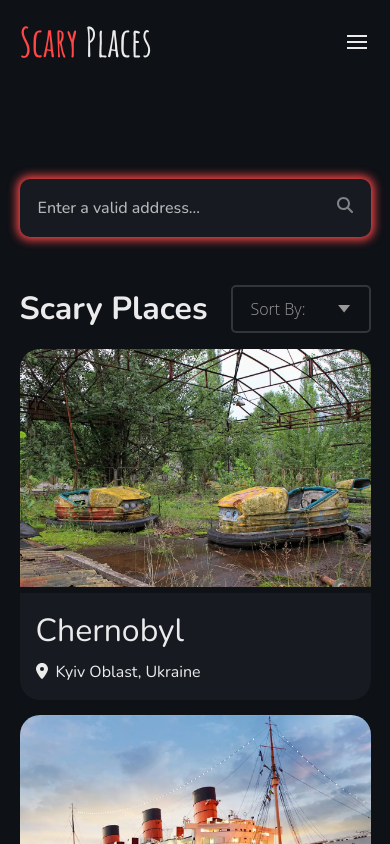
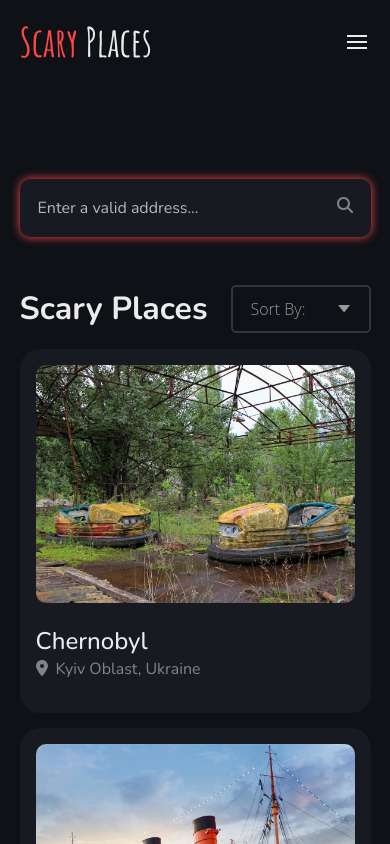
Before and after one commit to JaseySmith/search-app, a React (Create React App) app: page /search in a window 390 px wide. Shown: the top 844 px of the page. Built offline with nearby package versions, Linux system fonts and the light colour scheme.

Commit message:
Updated App.css

```diff
--- a/src/App.css
+++ b/src/App.css
@@ -8,7 +8,7 @@
   --light: #EBEBEB; /* text */
   --dark: #0E1116; /* background */
   --shade: #171b21;
-  --overlay: rgba(14, 17, 22, 0.8);
+  --overlay: rgba(0, 0, 0, 0.6);
   --accent: #ff4747;
 }
 
@@ -16,7 +16,7 @@
   --light: #0E1116; /* text */
   --dark: #EBEBEB; /* background */
   --shade: #E0E0E0;
-  --overlay: rgba(14, 17, 22, 0.4);
+  --overlay: rgba(233, 233, 233, 0.8);
 }
 /* --- Misc. --- */
 * {
@@ -47,7 +47,6 @@ body {
 #header {
   padding: 16px 10%;
   position: fixed;
-  /* background-color: var(--dark); */
   transition: all 0.2s;
   top: 0;
   right: 0;
@@ -90,6 +89,10 @@ body {
 
 .nav-menu a:hover {
   opacity: 1;
+}
+
+.scrolled {
+  background-color: var(--dark);
 }
 
 
@@ -137,8 +140,9 @@ body {
   background: url(/src/img/foggy-dark-forest.jpg);
   background-size: cover;
   background-position: center;
-  background-color: rgba(0, 0, 0, 0.6);
+  background-color: var(--overlay);
   background-blend-mode: overlay;
+  transition: all 0.1s;
 }
 
 #home .container {
@@ -182,33 +186,21 @@ h1 {
   font-weight: 700;
   text-decoration: none;
   border: 2px solid var(--accent);
-  color: var(--accent);
+  background-color: var(--accent);
+  color: var(--dark);
   overflow: hidden;
-  -webkit-transition: all 0.3s ease-in-out;
-  -o-transition: all 0.3s ease-in-out;
-  transition: all 0.3s ease-in-out;
+  -webkit-transition: all 0.2s;
+  -o-transition: all 0.2s;
+  transition: all 0.2s;
   padding: 16px 32px;
   border-radius: 10px;
   display: inline-block;
   position: relative;
 }
 
-.btn:before{
-  content: "";
-  z-index: -1;
-  position: absolute;
-  width: 100%;
-  height: 100%;
-  top: 0;
-  left: -100%;
-  background-color: var(--accent);
-  -webkit-transition: all 0.3s ease-in-out;
-  -o-transition: all 0.3s ease-in-out;
-  transition: all 0.3s ease-in-out;
-}
-
 .btn:hover{
-  color: var(--dark);
+  background-color: transparent;
+  color: var(--accent);
   transition: all 0.2s;
 }
 
@@ -230,9 +222,9 @@ h2 {
 
 #about .container {
   display: grid;
-  grid-template-columns: 32% 32% 32%;
+  grid-template-columns: 33fr 33fr 33fr;
   grid-template-rows: auto;
-  gap: 2vw;
+  gap: 1vw;
   justify-content: center;
   align-items: center;
 }
@@ -268,8 +260,8 @@ h3 {
 
 #social .container {
   display: grid;
-  grid-template-columns: 23.25% 23.25% 23.25% 23.25%;
-  gap: 2vw;
+  grid-template-columns: 25fr 25fr 25fr 25fr;
+  gap: 1vw;
   grid-template-rows: auto;
   justify-content: center;
   align-items: center;
@@ -355,6 +347,10 @@ footer nav a {
   align-items: center;
 }
 
+#contact h2 {
+  margin-bottom: 8px;
+}
+
 #contact .text {
   margin-bottom: 32px;
 }
@@ -390,6 +386,7 @@ form textarea {
 
 form button {
   width: auto;
+  cursor: pointer;
   margin-top: 28px;
   background-color: transparent;
   font-family: 'Nunito', sans-serif;
@@ -398,6 +395,7 @@ form button {
 }
 
 ::-webkit-input-placeholder {
+  font-weight: 300;
   color: var(--light);
   transition: color 0.2s;
   font-family: 'Nunito', sans-serif;
@@ -405,6 +403,7 @@ form button {
 }
 
 ::-moz-placeholder {
+  font-weight: 300;
   color: var(--light);
   transition: color 0.2s;
   font-family: 'Nunito', sans-serif;
@@ -412,6 +411,7 @@ form button {
 }
 
 ::-ms-input-placeholder {
+  font-weight: 300;
   color: var(--light);
   transition: color 0.2s;
   font-family: 'Nunito', sans-serif;
@@ -443,7 +443,7 @@ form button {
   border-radius: 10px;
   border: none;
   background-color: var(--shade);
-  box-shadow: 0px 0px 10px 3px var(--accent);
+  box-shadow: 0px 0px 10px 0px var(--accent);
   color: var(--light);
   transition: all 0.2s;
 }
@@ -554,56 +554,56 @@ select:focus + .focus {
 
 #search .container {
   display: grid;
-  grid-template-columns: 32% 32% 32%;
+  grid-template-columns: 33fr 33fr 33fr;
   grid-template-rows: auto auto;
-  gap: 2vw;
+  gap: 1vw;
   justify-content: center;
   align-items: center;
   margin-bottom: 96px;
 }
 
 #search .card {
+  padding: 16px;
+  background-color: var(--shade);
   position: relative;
   transition: all 0.2s;
-  border-top-right-radius: 20px;
-  border-top-left-radius: 20px;
+  border-radius: 20px;
 }
 
-#search a {
+#search .card a {
   text-decoration: none;
 }
 
 #search img {
-  height: 100%;
   width: 100%;
   margin: 0;
   object-fit: cover;
-  border-top-right-radius: 20px;
-  border-top-left-radius: 20px;
-  height: 288px;
+  border-radius: 10px;
+  height: 300px;
 }
 
-#search .content {
+.card .content {
   width: 100%;
-  background-color: var(--shade);
   transition: all 0.2s;
+  border-bottom-right-radius: 20px;
   border-bottom-left-radius: 20px;
-  border-bottom-right-radius: 20px;
-  padding: 16px;
+  padding: 16px 0;
   text-align: left;
 }
 
-#search .content h3 {
-  font-weight: 400;
-}
-
-#search .content h3, .text {
+.card .content h3, .text {
   color: var(--light);
   transition: all 0.2s;
 }
 
-#search h3 {
-  margin: 0 0 8px;
+#search .card h3 {
+  font-size: 1.5em;
+  font-weight: 500;
+  margin: 0;
+}
+
+#search .card .text {
+  opacity: 0.5;
 }
 
 .fa-location-dot {
@@ -613,37 +613,6 @@ select:focus + .focus {
 
 
 /* --- Media Queries --- */
-@media screen and (min-width: 1920px) {
-  #header {
-    padding: 16px 15%;
-  }
-
-  #home {
-    padding: 16px 15%;
-  }
-
-  #about {
-    padding: 96px 15% 40px;
-  }
-
-  #social {
-    padding: 96px 15% 40px;
-  }
-
-  footer {
-    padding: 32px 15%;
-  }
-
-  #contact {
-    padding: 96px 30% 40px;
-  }
-
-  #search {
-    margin: 0 15%;
-  }
-}
-
-
 @media screen and (max-width: 1024px) {
   .nav-menu {
     transform: translateY(-100%);
@@ -712,7 +681,7 @@ select:focus + .focus {
   }
 
   #social .container {
-    grid-template-columns: 48.5% 48.5%;
+    grid-template-columns: 50fr 50fr;
     grid-template-rows: auto auto;
   }
 
@@ -729,8 +698,8 @@ select:focus + .focus {
   }
 
   #search .container {
-    grid-template-columns: 48.5% 48.5%;
-    grid-template-rows: auto auto;
+    grid-template-columns: 50fr 50fr;
+    grid-template-rows: auto auto auto;
   }
 
   #search img {
@@ -787,3 +756,63 @@ select:focus + .focus {
     height: 238px;
   }
 }
+
+@media screen and (min-width: 1920px) {
+  #header {
+    padding: 16px 15%;
+  }
+
+  #home {
+    padding: 16px 15%;
+  }
+
+  #about {
+    padding: 96px 15% 40px;
+  }
+
+  #social {
+    padding: 96px 15% 40px;
+  }
+
+  footer {
+    padding: 32px 15%;
+  }
+
+  #contact {
+    padding: 96px 30% 40px;
+  }
+
+  #search {
+    margin: 0 15%;
+  }
+}
+
+@media screen and (min-width: 2560px) {
+  #header {
+    padding: 16px 20%;
+  }
+
+  #home {
+    padding: 16px 20%;
+  }
+
+  #about {
+    padding: 96px 20% 40px;
+  }
+
+  #social {
+    padding: 96px 20% 40px;
+  }
+
+  footer {
+    padding: 32px 20%;
+  }
+
+  #contact {
+    padding: 96px 30% 40px;
+  }
+
+  #search {
+    margin: 0 20%;
+  }
+}
```
